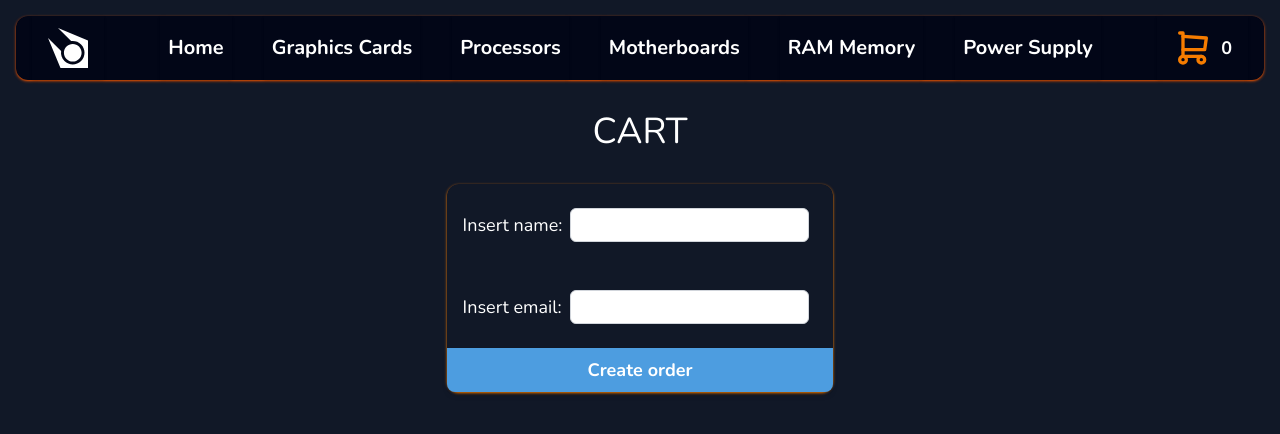
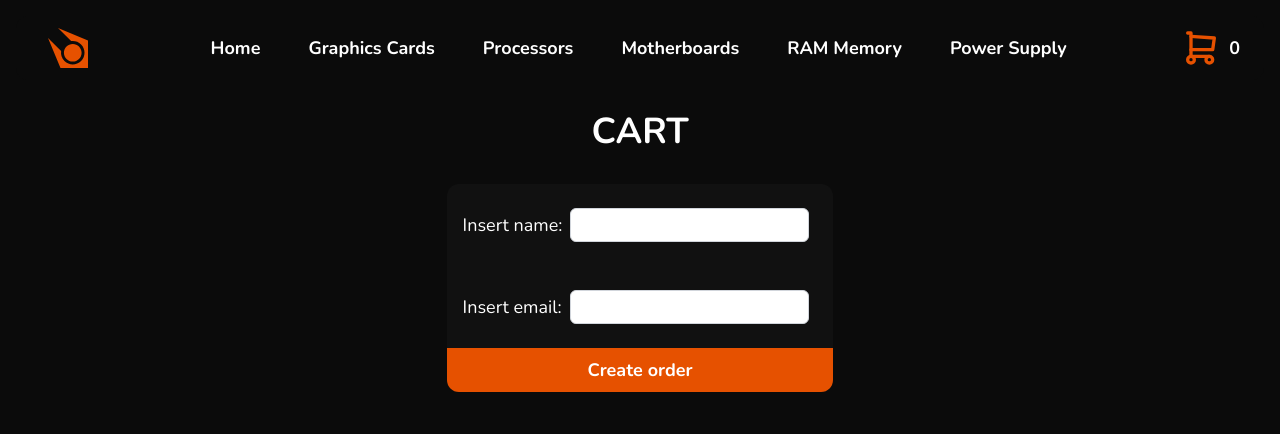
Before and after one commit to LautyPale/ecommerce-test, a React (Vite) app: page /cart in a window 1280 px wide. Shown: the top 434 px of the page. Built offline with nearby package versions, Linux system fonts and the light colour scheme.

Commit message:
change styles

```diff
--- a/src/App.css
+++ b/src/App.css
@@ -3,5 +3,5 @@
 @tailwind utilities;
 
 body{
-    @apply bg-gray-900 text-white;
+    @apply bg-ebony-black text-white;
 }
--- a/src/components/Cart/Cart.jsx
+++ b/src/components/Cart/Cart.jsx
@@ -6,7 +6,9 @@ import { getFirestore, collection, addDoc } from 'firebase/firestore'
 export default function CartDetail () {
 
   const [orderId, setOrderId] = useState('')
-  const { cart, removeItem, getTotal, clear } = useContext(CartContext)
+  const {cart, removeItem, getTotal, clear } = useContext(CartContext)
+
+  console.log(cart)
 
   const [buyer, setBuyer] = useState({
     name: '',
@@ -79,10 +81,10 @@ export default function CartDetail () {
 
   return (
     <div className='flex flex-col items-center'>
-      <div className='mx-auto text-4xl py-4'>CART</div>
+      <div className='text-4xl py-4 font-bold'>CART</div>
       <div className='flex flex-row'>
         {cart.map((item) => (
-          <div key={item.id} className='relative p-4 m-4 h-44 w-96 flex flex-col text-lg shadow shadow-customBlue rounded-xl'>
+          <div key={item.id} className='relative p-4 m-4 h-44 w-96 flex flex-col text-lg bg-ink-black rounded-xl'>
             <div className='flex flex-row'>
               <div className='pr-4'>
                 <img src={item.image} alt={item.name} className='h-28'/>
@@ -90,12 +92,12 @@ export default function CartDetail () {
               <div>
                 <p>Product: {item.name}</p>
                 <p>Quantity: {item.quantity}</p>
-                <p>Total: {item.price * item.quantity}</p>
+                <p>Total: {(item.price * item.quantity).toFixed(2)}</p>
               </div>
             </div>
 
             <div className='flex justify-end absolute bottom-0 right-0'>
-              <button onClick={() => removeItem(item.id)} className='p-2 bg-customBlue font-bold rounded-tl-lg hover:bg-red-500 focus:outline-none'>
+              <button onClick={() => removeItem(item.id)} className='p-2 bg-customOrangeDark font-bold rounded-tl-xl rounded-br-xl hover:bg-red-800 focus:outline-none'>
                 Remove Item
               </button>
             </div>
--- a/src/components/Form/Form.jsx
+++ b/src/components/Form/Form.jsx
@@ -3,14 +3,14 @@
 export default function Form ({ handleInputChange, submit, formData, error}){
 
   return (
-    <form onSubmit={submit} className='max-w-lg h-fit mx-auto flex flex-col m-4 rounded-xl shadow shadow-customOrange text-lg'>
+    <form onSubmit={submit} className='max-w-lg h-fit mx-auto flex flex-col m-4 rounded-xl bg-ink-black text-lg'>
 
       {
         Object.keys(formData).map((key, index) => (
           <div key={index} className='m-4'>
             <label htmlFor={key}>Insert {key}:</label>
             <input
-              className="m-2 pl-2 py-0.5 rounded-md text-black border border-gray-300 focus:outline-none focus:ring-2 focus:ring-customOrange focus:border-transparent"
+              className="m-2 pl-2 py-0.5 rounded-md text-black border border-gray-300 focus:outline-none focus:ring-2 focus:ring-customOrangeDark focus:border-transparent"
               type={key === 'email' ? 'email' : 'text'}
               name={key} id={key}
               onChange={handleInputChange}
@@ -24,7 +24,7 @@ export default function Form ({ handleInputChange, submit, formData, error}){
 
       {error.cart && <div className="mx-auto text-red-600 mb-2">{error.cart}</div>}
 
-      <button className="mt-auto w-full px-4 py-2 bg-customBlue font-bold rounded-b-lg shadow-md hover:bg-customOrange focus:outline-none">Create order</button>
+      <button className="mt-auto w-full px-4 py-2 bg-customOrangeDark font-bold rounded-b-xl hover:bg-green-700">Create order</button>
 
     </form>
   )
--- a/src/components/ItemDetailContainer/ItemDetail.jsx
+++ b/src/components/ItemDetailContainer/ItemDetail.jsx
@@ -4,15 +4,15 @@ import Counter from "../Counter/Counter";
 
 export default function ItemDetail({ item, onAdd }) {
   return (
-    <div key={item.id} className="mx-auto flex flex-row items-top text-xl bg-slate-950">
+    <div key={item.id} className="mx-auto flex flex-row items-top text-xl rounded-xl bg-ink-black">
       <img src={item.image} alt={item.name} className="p-8 w-[512px] h-[512px]" />
       <div>
         <div className="text-2xl">
-          <h3 className="mt-8 mb-2"><span className="text-customOrange pr-2">Name:</span> <span>{item.name}</span></h3>
-          <p className="mb-2"><span className="text-customOrange pr-2">Model:</span> <span>{item.model}</span></p>
-          <p className="mb-2"><span className="text-customOrange pr-2">Category:</span> <span>{item.category}</span></p>
-          <p className="mb-2"><span className="text-customOrange pr-2">Price:</span> <span>${item.price}</span></p>
-          <p><span className="text-customOrange pr-2">Stock:</span> <span>{item.stock}</span></p>
+          <h3 className="mt-8 mb-2"><span className="text-customOrangeDark pr-2">Name:</span> <span>{item.name}</span></h3>
+          <p className="mb-2"><span className="text-customOrangeDark pr-2">Model:</span> <span>{item.model}</span></p>
+          <p className="mb-2"><span className="text-customOrangeDark pr-2">Category:</span> <span>{item.category}</span></p>
+          <p className="mb-2"><span className="text-customOrangeDark pr-2">Price:</span> <span>${item.price}</span></p>
+          <p><span className="text-customOrangeDark pr-2">Stock:</span> <span>{item.stock}</span></p>
         </div>
 
 
--- a/src/components/ItemDetailContainer/ItemDetailContainer.jsx
+++ b/src/components/ItemDetailContainer/ItemDetailContainer.jsx
@@ -39,7 +39,7 @@ export default function ItemDetailContainer() {
 
         <svg
           aria-hidden="true"
-          className="w-16 h-16 text-gray-200 animate-spin dark:text-gray-600 fill-customOrange"
+          className="w-16 h-16 text-gray-200 animate-spin dark:text-carbon-black fill-customOrangeDark"
           viewBox="0 0 100 101"
           fill="none"
           xmlns="http://www.w3.org/2000/svg">
@@ -57,7 +57,7 @@ export default function ItemDetailContainer() {
   }
 
   return (
-    <div className="mx-auto w-7/12 flex flex-row m-4 shadow shadow-customBlue">
+    <div className="mx-auto w-7/12 flex flex-row m-4">
         <ItemDetail item={item} onAdd={onAdd}/>
     </div>
   )
--- a/src/components/ItemListContainer/Item.jsx
+++ b/src/components/ItemListContainer/Item.jsx
@@ -2,17 +2,15 @@ import { Link } from 'react-router-dom'
 
 export default function Item ({ item }) {
   return (
-    <div key={item.id} className="flex flex-row w-[580px] m-4 p-2 rounded-xl shadow shadow-customOrangeDark bg-gray-900"
-
-    >
-      <img src={item.image} alt={item.name} className='p-4 w-64 h-64' />
-      <div className='flex flex-col flex-grow justify-between p-4 text-lg'>
+    <div key={item.id} className="relative flex flex-row w-[580px] m-4 p-2 rounded-xl bg-carbon-black">
+      <img src={item.image} alt={item.name} className='p-4 w-56 h-56' />
+      <div className='flex flex-col flex-grow justify-start p-4 text-lg'>
         <h3>Name: {item.name}</h3>
         <p>Model: {item.model}</p>
         <p>Price: {item.price}</p>
         <p>Stock: {item.stock}</p>
 
-        <Link className='mt-auto w-full inline-block px-4 py-2 bg-customBlue font-bold rounded-lg shadow-md hover:bg-customOrange focus:outline-none'
+        <Link className='absolute bottom-0 right-0 px-8 py-2 bg-customOrangeDark text-xl font-bold rounded-tl-xl rounded-br-xl hover:bg-customOrange focus:outline-none'
               to={`/detail/${item.id}`}> View Details </Link>
 
       </div>
--- a/src/components/NavBar/NavBar.jsx
+++ b/src/components/NavBar/NavBar.jsx
@@ -10,24 +10,24 @@ export default function NavBar () {
   const { cart } = useContext(CartContext)
 
   return (
-    <ul className="flex flex-row justify-between items-center m-4 shadow shadow-customOrangeDark bg-slate-950 rounded-xl h-16 text-lg font-bold">
+    <ul className="flex flex-row justify-between items-center m-4 rounded-xl h-16 text-lg font-bold bg-ebony-black">
 
       <div className="flex items-center h-full">
-        <NavLink to={'/'} className="mx-4 px-4 cursor-pointer shadow hover:bg-gray-900 hover:text-orange-500 h-full flex items-center">
+        <NavLink to={'/'} className="mx-4 px-4 h-full flex items-center">
           <img src={logoImage} alt="Logo" className="h-10" />
         </NavLink>
       </div>
 
-      <div className="flex flex-row items-center h-full text-xl">
-        <NavLink to={'/'} className="mx-4 px-2 cursor-pointer shadow hover:bg-gray-900 hover:text-orange-500 h-full flex items-center"> Home </NavLink>
-        <NavLink to={'/category/GPU'} className="mx-4 px-2 cursor-pointer shadow hover:bg-gray-900 hover:text-orange-500 h-full flex items-center"> Graphics Cards </NavLink>
-        <NavLink to={'/category/CPU'} className="mx-4 px-2 cursor-pointer shadow hover:bg-gray-900 hover:text-orange-500 h-full flex items-center"> Processors </NavLink>
-        <NavLink to={'/category/Motherboard'} className="mx-4 px-2 cursor-pointer shadow hover:bg-gray-900 hover:text-orange-500 h-full flex items-center"> Motherboards </NavLink>
-        <NavLink to={'/category/RAM'} className="mx-4 px-2 cursor-pointer shadow hover:bg-gray-900 hover:text-orange-500 h-full flex items-center"> RAM Memory </NavLink>
-        <NavLink to={'/category/PSU'} className="mx-4 px-2 cursor-pointer shadow hover:bg-gray-900 hover:text-orange-500 h-full flex items-center"> Power Supply </NavLink>
+      <div className="flex flex-row items-center h-full text-lg">
+        <NavLink to={'/'} className="px-6 py-4 rounded-xl hover:bg-ink-black hover:text-customOrangeDark"> Home </NavLink>
+        <NavLink to={'/category/GPU'} className="px-6 py-4 rounded-xl hover:bg-ink-black hover:text-customOrangeDark"> Graphics Cards </NavLink>
+        <NavLink to={'/category/CPU'} className="px-6 py-4 rounded-xl hover:bg-ink-black hover:text-customOrangeDark"> Processors </NavLink>
+        <NavLink to={'/category/Motherboard'} className="px-6 py-4 rounded-xl hover:bg-ink-black hover:text-customOrangeDark "> Motherboards </NavLink>
+        <NavLink to={'/category/RAM'} className="px-6 py-4 rounded-xl hover:bg-ink-black hover:text-customOrangeDark "> RAM Memory </NavLink>
+        <NavLink to={'/category/PSU'} className="px-6 py-4 rounded-xl hover:bg-ink-black hover:text-customOrangeDark"> Power Supply </NavLink>
       </div>
 
-      <NavLink to={'/cart'} className="mx-4 px-4 cursor-pointer shadow hover:bg-gray-900 hover:text-orange-500 h-full flex items-center">
+      <NavLink to={'/cart'} className="px-6 py-2 rounded-xl hover:bg-ink-black hover:text-customOrangeDark flex items-center">
         <img src={cartImage} alt="cart" className="h-10 pr-2" />
         <span>{cart.length}</span>
       </NavLink>
```
Also changed, not shown: src/components/Counter/Counter.jsx (+5 -5 lines), src/components/ItemListContainer/ItemListContainer.jsx (+4 -4 lines), src/assets/cart.svg, src/assets/logo.svg.
